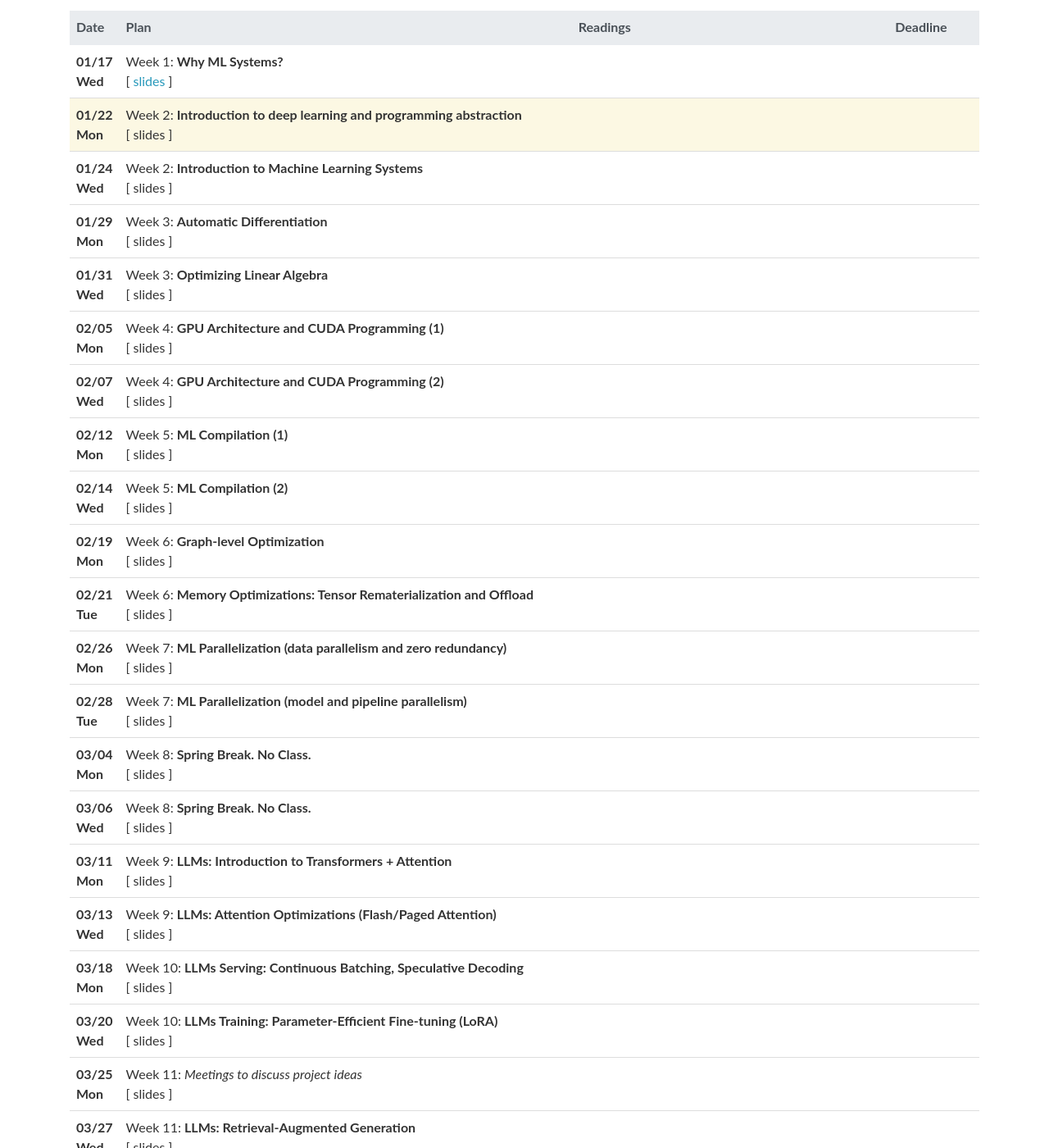
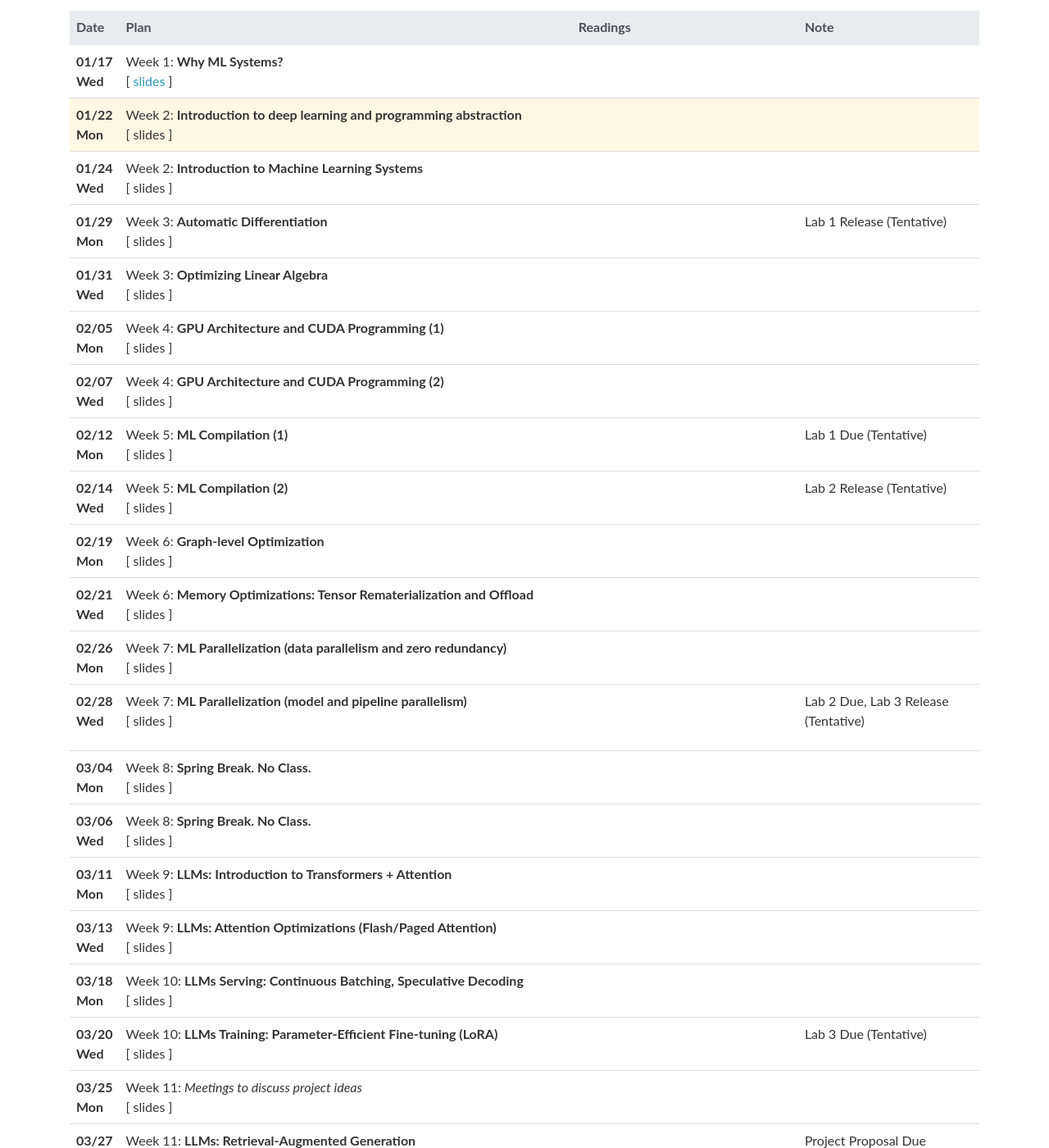
Before and after one commit to mlsyscourse/mlsyscourse.github.io, a Jekyll site: the page built from schedule.md, in a window 1280 px wide and 1400 px high, scrolled down 214 px. Shown: the whole window at 82% size. Built offline with Jekyll 4.4.1, drawn with Linux system fonts in a browser that asks for light colours.

Commit message:
Add hw/proj release and due dates

```diff
--- a/_data/lectures.yml
+++ b/_data/lectures.yml
@@ -32,7 +32,7 @@
   slides:
   notes:
   readings:
-  logistics:
+  logistics: Lab 1 Release (Tentative)
 
 - date: 01/31 Wed
   lecturer: Chen
@@ -68,7 +68,7 @@
   slides:
   notes:
   readings:
-  logistics:
+  logistics: Lab 1 Due (Tentative)
 
 - date: 02/14 Wed
   lecturer: Chen
@@ -77,7 +77,7 @@
   notes:
   slides:
   readings:
-  logistics:
+  logistics: Lab 2 Release (Tentative)
 
 - date: 02/19 Mon
   lecturer: Chen
@@ -87,7 +87,7 @@
   readings:
   logistics:
 
-- date: 02/21 Tue
+- date: 02/21 Wed
   lecturer: Chen
   title: >
     Week 6: <strong>Memory Optimizations: Tensor Rematerialization and Offload</strong>
@@ -106,14 +106,14 @@
   logistics:
 
 
-- date: 02/28 Tue
+- date: 02/28 Wed
   lecturer: Jia
   title: >
     Week 7: <strong>ML Parallelization (model and pipeline parallelism)</strong>
   slides:
   notes:
   readings:
-  logistics:
+  logistics: Lab 2 Due, Lab 3 Release (Tentative)
 
 
 - date: 03/04 Mon
@@ -166,7 +166,7 @@
   slides:
   notes:
   readings:
-  logistics:
+  logistics: Lab 3 Due (Tentative)
 
 
 - date: 03/25 Mon
@@ -186,7 +186,7 @@
   slides:
   notes:
   readings:
-  logistics:
+  logistics: Project Proposal Due (Tentative)
 
 
 - date: 04/01 Mon
@@ -248,4 +248,4 @@
   title: >
     Week 15: <strong>Final Presentations</strong>
   logistics:
-  readings:
+  readings: Project Recording and Poster Due
--- a/_includes/schedule.html
+++ b/_includes/schedule.html
@@ -14,15 +14,15 @@
       <colgroup>
         <col style="width:5%">
         <col style="width:50%">
-        <col style="width:35%">
-        <col style="width:10%">
+        <col style="width:25%">
+        <col style="width:20%">
       </colgroup>
       <thead class="thead-light">
         <tr>
           <th scope="col">Date</th>
           <th scope="col">Plan</th>
           <th scope="col">Readings</th>
-          <th scope="col">Deadline</th>
+          <th scope="col">Note</th>
         </tr>
       </thead>
       <tbody>
```
